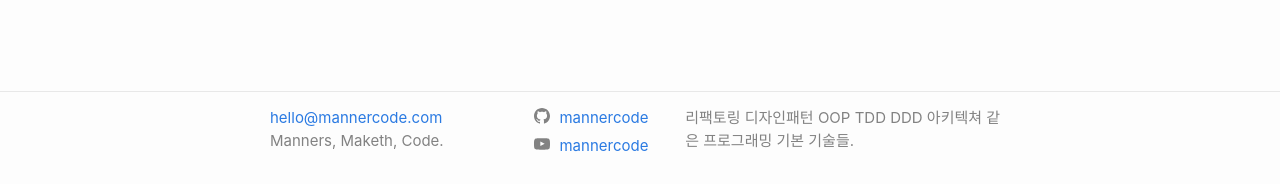
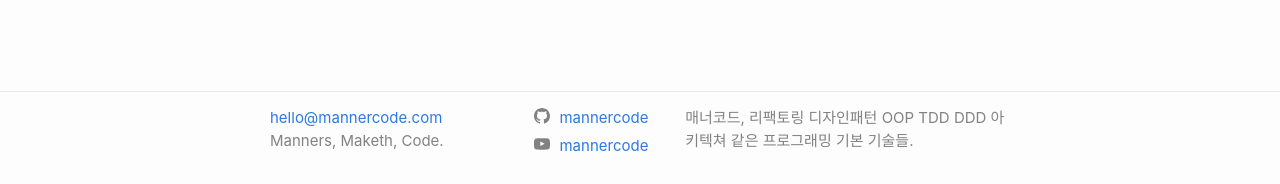
Before and after one commit to mannercode/mannercode.github.io, a Jekyll site: the page built from index.markdown, in a window 1280 px wide. Shown: the part 713-897 px from the top of the page. Built offline with Jekyll 4.4.1, drawn with Linux system fonts in a browser that asks for light colours.

Commit message:
Update _config.yml

```diff
--- a/_config.yml
+++ b/_config.yml
@@ -11,4 +11,4 @@ youtube_username:  mannercode
 author: mannercode
 theme: minima
 description: >- # this means to ignore newlines until "baseurl:"
-  리팩토링 디자인패턴 OOP TDD DDD 아키텍쳐 같은 프로그래밍 기본 기술들.
+  매너코드, 리팩토링 디자인패턴 OOP TDD DDD 아키텍쳐 같은 프로그래밍 기본 기술들.
```
